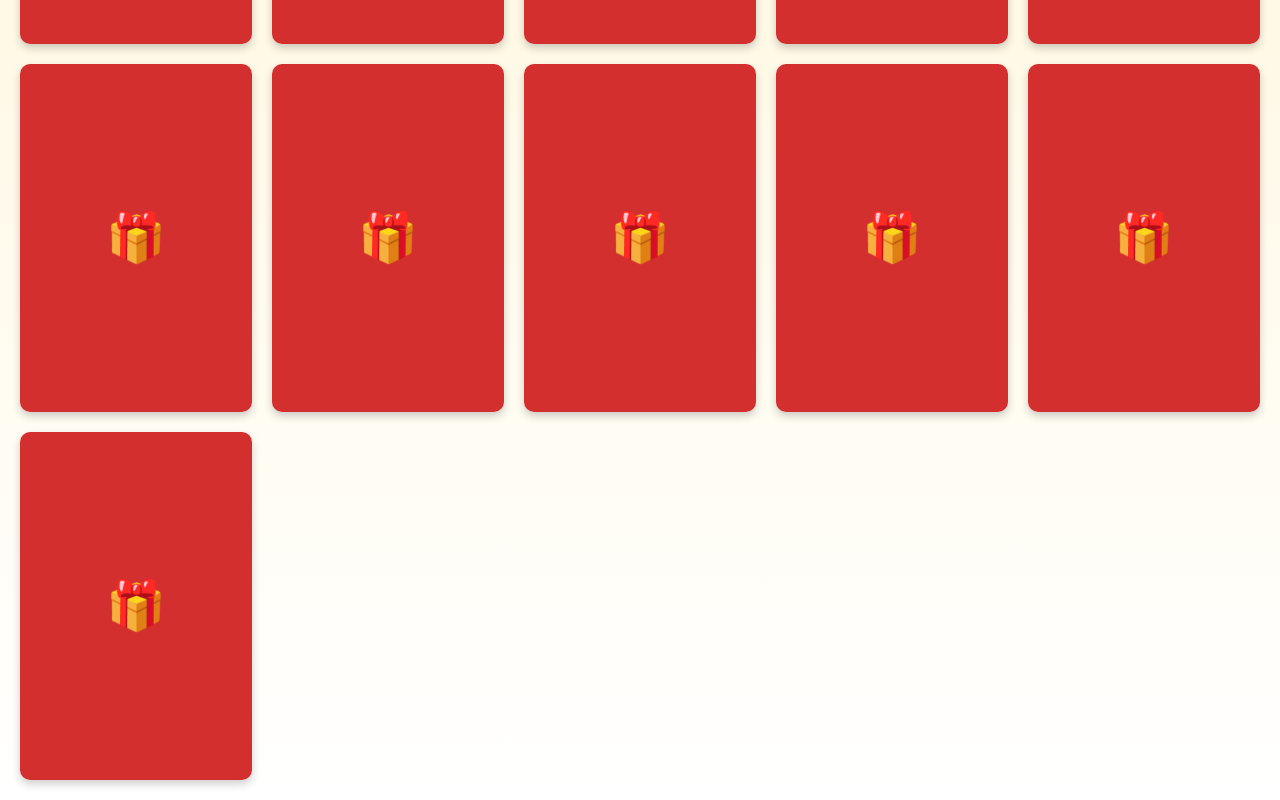
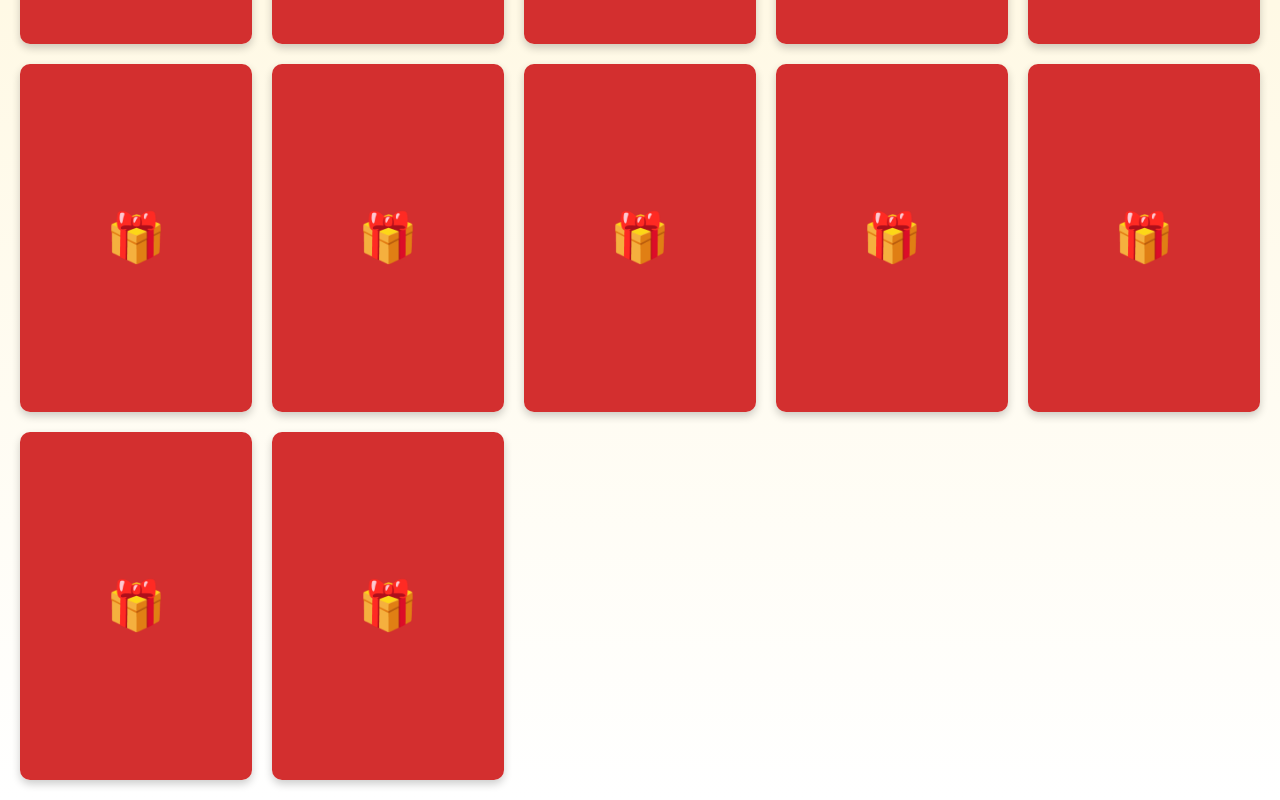
Before and after one commit to mikenike360/VenemaWishlist, a React (Create React App) app: page / in a window 1280 px wide. Shown: the part 1316-2116 px from the top of the page. Built offline with nearby package versions, Linux system fonts and the light colour scheme.

Commit message:
Added more cards

```diff
--- a/src/App.js
+++ b/src/App.js
@@ -27,6 +27,7 @@ import karlImage from './assets/images/karl.jpg'
 import marilynImage from './assets/images/marilyn.jpg'
 import bobImage from './assets/images/bob.jpg'
 import nickImage from './assets/images/nick.jpg'
+import nateImage from './assets/images/nate.jpg'
 
 
 // Shuffle function
@@ -62,6 +63,7 @@ const users = [
   { name: 'Marilyn', image: marilynImage, wishlistLink: 'https://www.amazon.com/hz/wishlist/ls/YT96AFJS6SPO?ref_=wl_share' },
   { name: 'Bob', image: bobImage, wishlistLink: 'https://www.amazon.com/hz/wishlist/ls/3Q9FSF6634XH3?ref_=wl_share' },
   { name: 'Nick', image: nickImage, wishlistLink: 'https://www.amazon.com/hz/wishlist/ls/3KOIVNWWRFPZ2?ref_=wl_share' },
+  { name: 'Nathaniel', image: nateImage, wishlistLink: 'https://www.amazon.com/registry/wishlist/302M6ZBIB14Z6/ref=cm_sw_r_cp_ep_ws_5cZvybFVCMWG7' },
 ];
 
 // Shuffle the cards
```
Also changed, not shown: src/assets/images/nate.jpg (added).
